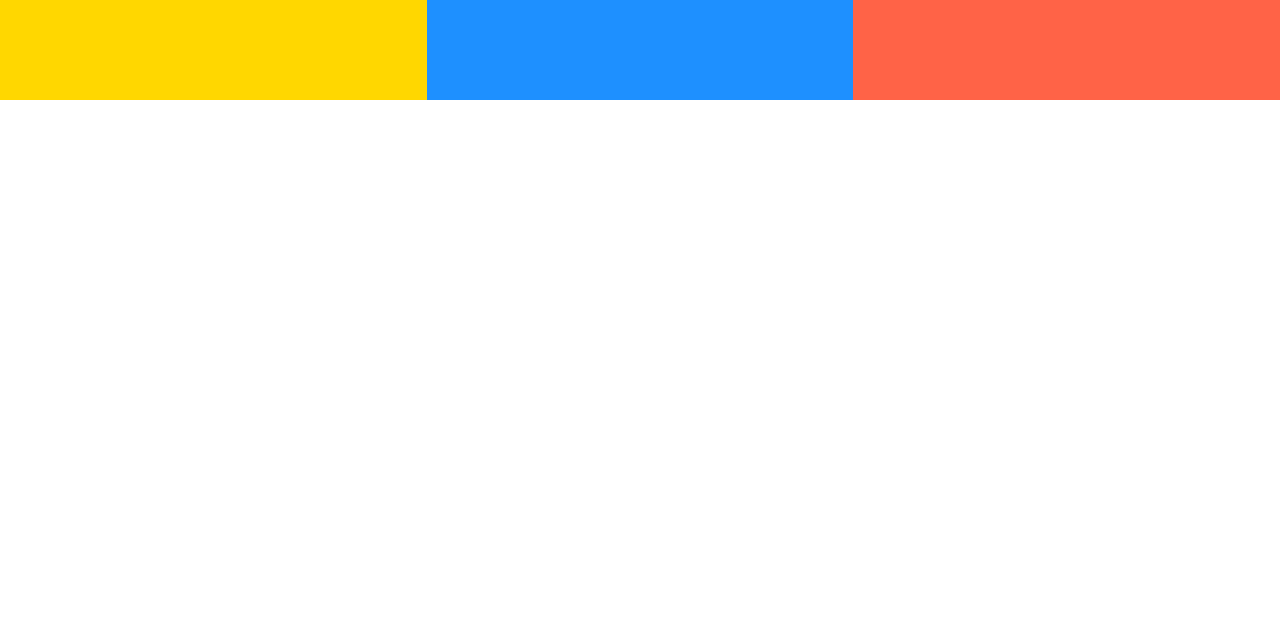
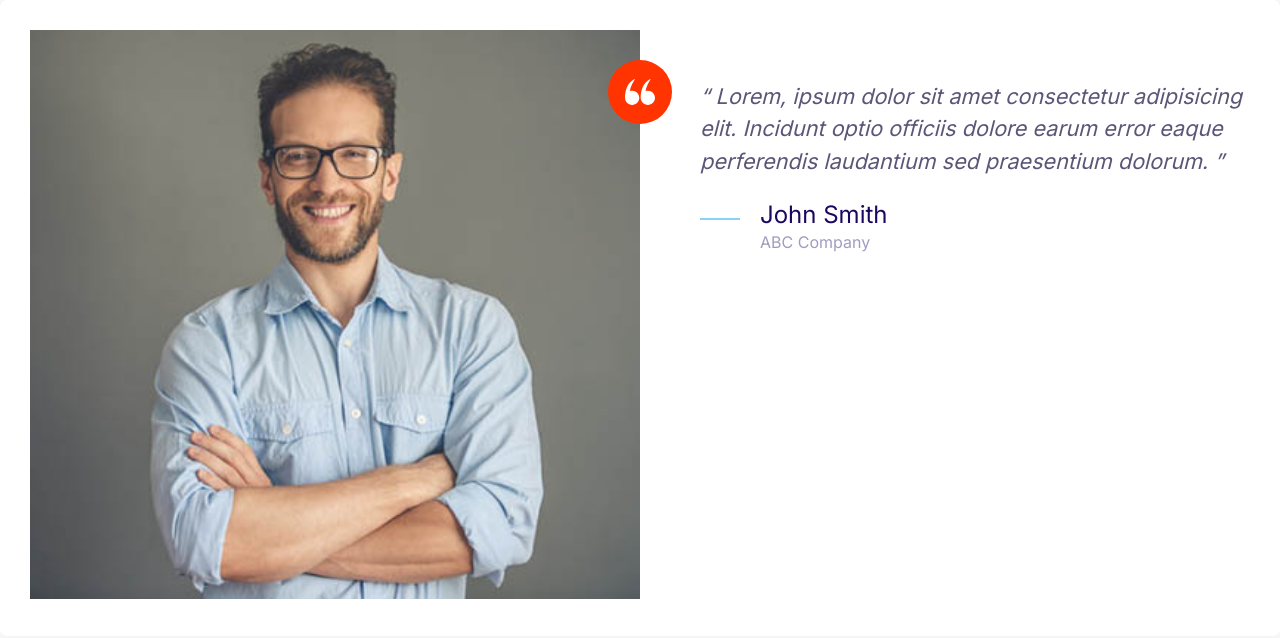
Before and after one commit to daysialacole/MOSHIFYDAYSIA2, a plain HTML site: page index.html in a window 1280 px wide. Drawn offline with Linux system fonts and the light colour scheme.

Commit message:
Defined the testimonials component.

```diff
--- a/CSS/styles.css
+++ b/CSS/styles.css
@@ -509,3 +509,36 @@ a {
     grid-template-columns: repeat(3, 1fr);
   }
 }
+
+/* Testimonials */
+
+.testimonial {
+  padding: 3rem;
+}
+
+.testimonial .quote {
+  margin: 2rem 0;
+  font-size: 110%;
+}
+
+.testimonial__image {
+  position: relative;
+  margin: 0 3rem;
+}
+
+.testimonial__image > .icon-container {
+  position: absolute;
+  top: 3rem;
+  right: -32px;
+}
+
+@media screen and (min-width: 768px) {
+  .testimonial__image {
+    margin: 0;
+  }
+  .testimonial .quote {
+    margin: 5rem 0 0 6rem;
+    font-size: 120%;
+    line-height: 1.5;
+  }
+}
--- a/index.html
+++ b/index.html
@@ -14,10 +14,37 @@
     <link rel="stylesheet" href="/CSS/styles.css">
 </head>
 <body>
-    <div class="grid grid--1x3">
-        <div style="height: 100px; background: gold"></div>
-        <div style="height: 100px; background: dodgerblue"></div>
-        <div style="height: 100px; background: tomato"></div>
+    <div class="card testimonial">
+        <div class="grid grid--1x2">
+          <div class="testimonial__image">
+            <img src="images/testimonial.jpg" alt="A happy, smiling customer" />
+            <span class="icon-container icon-container--accent">
+              <svg class="icon icon--white icon--small">
+                <use xlink:href="images/sprite.svg#quotes"></use>
+              </svg>
+            </span>
+          </div>
+          <blockquote class="quote">
+            <p class="quote__text">
+              Lorem, ipsum dolor sit amet consectetur adipisicing elit. Incidunt optio
+              officiis dolore earum error eaque perferendis laudantium sed praesentium
+              dolorum.
+            </p>
+            <footer>
+              <div class="media">
+                <div class="media__image">
+                  <svg class="icon icon--primary quote__line">
+                    <use xlink:href="images/sprite.svg#line"></use>
+                  </svg>
+                </div>
+                <div class="media__body">
+                  <h3 class="media__title quote__author">John Smith</h3>
+                  <p class="quote__organization">ABC Company</p>
+                </div>
+              </div>
+            </footer>
+          </blockquote>
+        </div>
       </div>
 </body>
 </html>
```
Also changed, not shown: Components/testimonials.html (added, +32 -0 lines), Images/testimonial.jpg (added).
